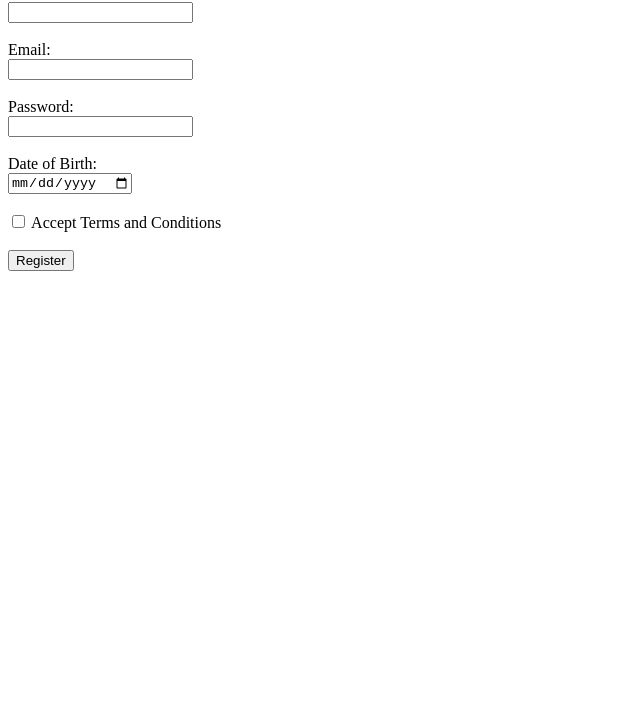
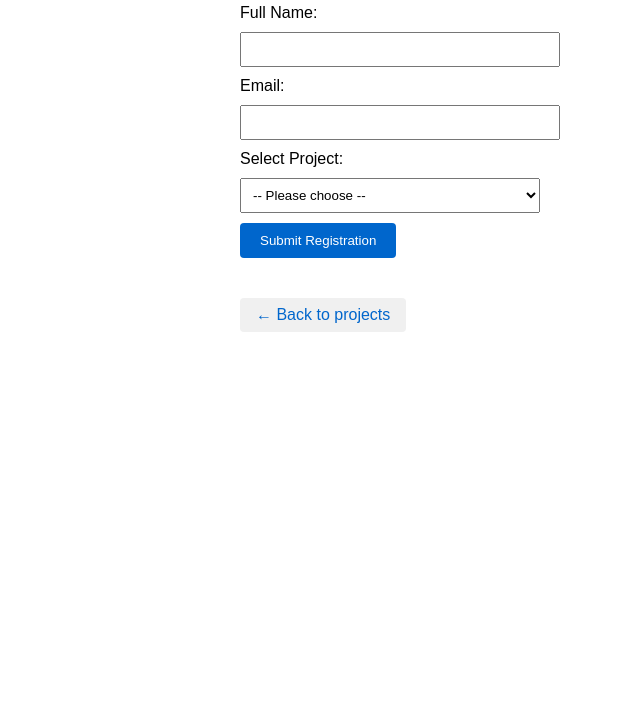
Before and after one commit to Alda987/wd201, a website: page http-server/registration.html in a window 1280 px wide. Shown: the part 96-800 px from the top of the page, without its empty margins (0-640 px from the left). Drawn offline with Linux system fonts and the light colour scheme.

Commit message:
Final update before force push

```diff
--- a/http-server/registration.html
+++ b/http-server/registration.html
@@ -1,30 +1,71 @@
 <!DOCTYPE html>
-<html lang="en">
+<html>
 <head>
-  <meta charset="UTF-8">
-  <title>Registration Form</title>
+    <meta charset="UTF-8">
+    <title>Registration Form</title>
+    <style>
+        body {
+            font-family: Arial, sans-serif;
+            max-width: 800px;
+            margin: 0 auto;
+            padding: 20px;
+        }
+        form {
+            margin: 20px 0;
+        }
+        label, input, select {
+            display: block;
+            margin-bottom: 10px;
+        }
+        input, select {
+            padding: 8px;
+            width: 100%;
+            max-width: 300px;
+        }
+        button {
+            padding: 10px 20px;
+            background-color: #0066cc;
+            color: white;
+            border: none;
+            border-radius: 4px;
+            cursor: pointer;
+        }
+        a {
+            color: #0066cc;
+            text-decoration: none;
+        }
+        a:hover {
+            text-decoration: underline;
+        }
+        .nav-link {
+            display: inline-block;
+            margin-top: 20px;
+            padding: 8px 16px;
+            background-color: #f0f0f0;
+            border-radius: 4px;
+        }
+    </style>
 </head>
 <body>
-  <h1>Registration Form</h1>
-  <form>
-    <label for="name">Name:</label><br />
-    <input type="text" id="name" name="name" required><br /><br />
+    <h1>Registration Form</h1>
+    <form>
+        <label for="name">Full Name:</label>
+        <input type="text" id="name" name="name" required>
 
-    <label for="email">Email:</label><br />
-    <input type="email" id="email" name="email" required><br /><br />
+        <label for="email">Email:</label>
+        <input type="email" id="email" name="email" required>
 
-    <label for="password">Password:</label><br />
-    <input type="password" id="password" name="password" required><br /><br />
+        <label for="project">Select Project:</label>
+        <select id="project" name="project" required>
+            <option value="">-- Please choose --</option>
+            <option value="project1">Project 1</option>
+            <option value="project2">Project 2</option>
+            <option value="project3">Project 3</option>
+        </select>
 
-    <label for="dob">Date of Birth:</label><br />
-    <input type="date" id="dob" name="dob" required><br /><br />
+        <button type="submit">Submit Registration</button>
+    </form>
 
-    <label>
-      <input type="checkbox" id="acceptTerms" name="acceptTerms" required>
-      Accept Terms and Conditions
-    </label><br /><br />
-
-    <button type="submit">Register</button>
-  </form>
+    <a href="/project" class="nav-link">← Back to projects</a>
 </body>
 </html>
```
Also changed, not shown: http-server/index.js (+28 -38 lines), http-server/project.html (+36 -6 lines), project.html (+8 -4 lines).
